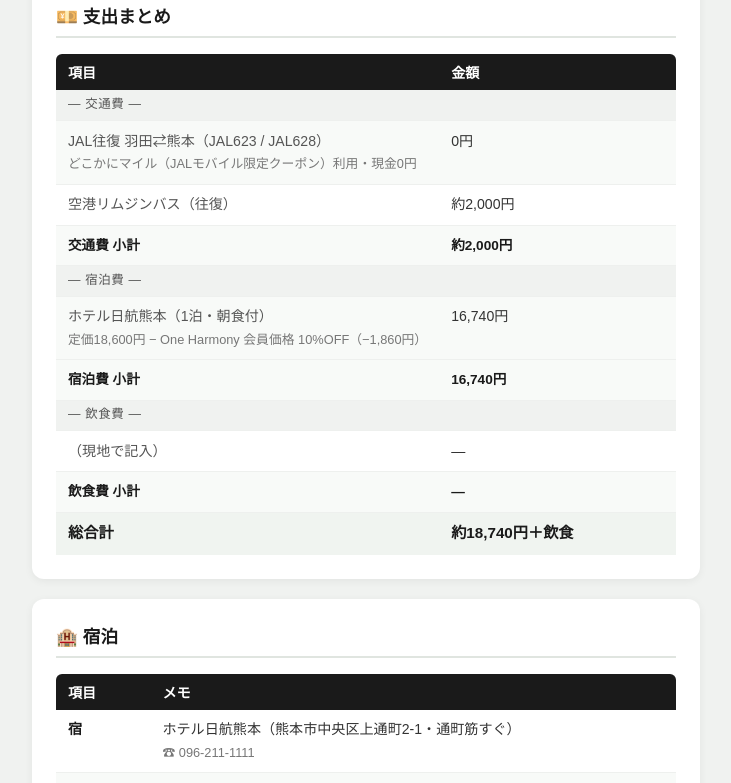
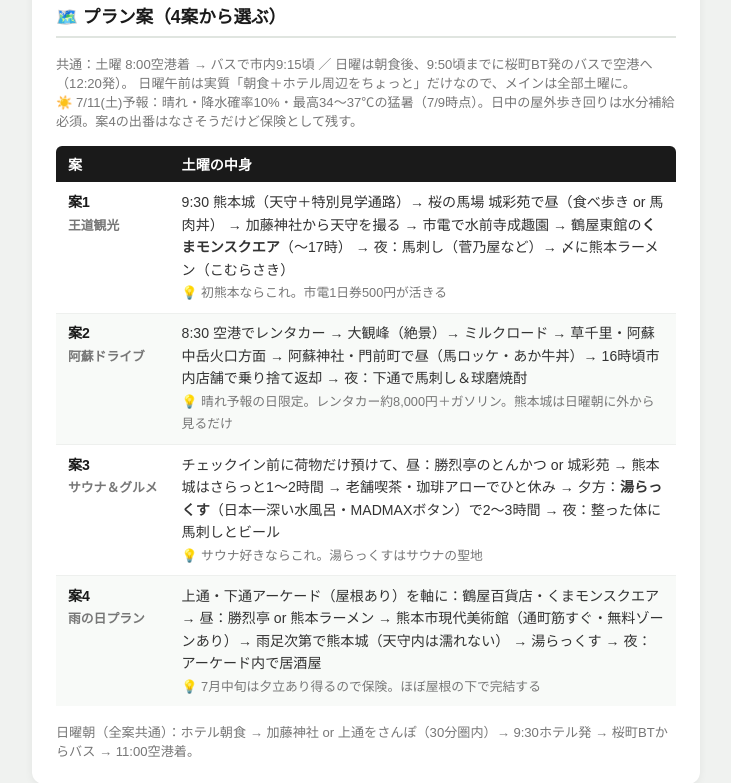
Before and after one commit to ike898/20260711-kumamoto-trip, a plain HTML site: page index.html in a window 1280 px wide. Shown: the part 941-1724 px from the top of the page, without its empty margins (274-1005 px from the left). Drawn offline with Linux system fonts and the light colour scheme.

Commit message:
add: 土曜の過ごし方プラン4案（王道/阿蘇/サウナ/雨天）＋天気メモ
Co-Authored-By: Claude Fable 5 <noreply@anthropic.com>

```diff
--- a/index.html
+++ b/index.html
@@ -214,6 +214,49 @@
   </div>
 
   <div class="section">
+    <div class="section-title">🗺️ プラン案（4案から選ぶ）</div>
+    <p style="font-size:0.82rem;color:#777;margin-bottom:1rem;">
+      共通：土曜 8:00空港着 → バスで市内9:15頃 ／ 日曜は朝食後、9:50頃までに桜町BT発のバスで空港へ（12:20発）。
+      日曜午前は実質「朝食＋ホテル周辺をちょっと」だけなので、メインは全部土曜に。<br>
+      ☀️ 7/11(土)予報：晴れ・降水確率10%・最高34〜37℃の猛暑（7/9時点）。日中の屋外歩き回りは水分補給必須。案4の出番はなさそうだけど保険として残す。
+    </p>
+
+    <table>
+      <thead><tr><th>案</th><th>土曜の中身</th></tr></thead>
+      <tbody>
+        <tr><td>案1<br><small>王道観光</small></td><td>
+          9:30 熊本城（天守＋特別見学通路）→ 桜の馬場 城彩苑で昼（食べ歩き or 馬肉丼）
+          → 加藤神社から天守を撮る → 市電で水前寺成趣園 → 鶴屋東館の<b>くまモンスクエア</b>（〜17時）
+          → 夜：馬刺し（菅乃屋など）→ 〆に熊本ラーメン（こむらさき）<br>
+          <small>💡 初熊本ならこれ。市電1日券500円が活きる</small>
+        </td></tr>
+        <tr><td>案2<br><small>阿蘇ドライブ</small></td><td>
+          8:30 空港でレンタカー → 大観峰（絶景）→ ミルクロード → 草千里・阿蘇中岳火口方面
+          → 阿蘇神社・門前町で昼（馬ロッケ・あか牛丼）→ 16時頃市内店舗で乗り捨て返却
+          → 夜：下通で馬刺し＆球磨焼酎<br>
+          <small>💡 晴れ予報の日限定。レンタカー約8,000円＋ガソリン。熊本城は日曜朝に外から見るだけ</small>
+        </td></tr>
+        <tr><td>案3<br><small>サウナ＆グルメ</small></td><td>
+          チェックイン前に荷物だけ預けて、昼：勝烈亭のとんかつ or 城彩苑 → 熊本城はさらっと1〜2時間
+          → 老舗喫茶・珈琲アローでひと休み → 夕方：<b>湯らっくす</b>（日本一深い水風呂・MADMAXボタン）で2〜3時間
+          → 夜：整った体に馬刺しとビール<br>
+          <small>💡 サウナ好きならこれ。湯らっくすはサウナの聖地</small>
+        </td></tr>
+        <tr><td>案4<br><small>雨の日プラン</small></td><td>
+          上通・下通アーケード（屋根あり）を軸に：鶴屋百貨店・くまモンスクエア → 昼：勝烈亭 or 熊本ラーメン
+          → 熊本市現代美術館（通町筋すぐ・無料ゾーンあり）→ 雨足次第で熊本城（天守内は濡れない）
+          → 湯らっくす → 夜：アーケード内で居酒屋<br>
+          <small>💡 7月中旬は夕立あり得るので保険。ほぼ屋根の下で完結する</small>
+        </td></tr>
+      </tbody>
+    </table>
+
+    <p style="font-size:0.82rem;color:#777;margin-top:1rem;">
+      日曜朝（全案共通）：ホテル朝食 → 加藤神社 or 上通をさんぽ（30分圏内）→ 9:30ホテル発 → 桜町BTからバス → 11:00空港着。
+    </p>
+  </div>
+
+  <div class="section">
     <div class="section-title">💴 支出まとめ</div>
     <table class="cost-table">
       <thead>
```
